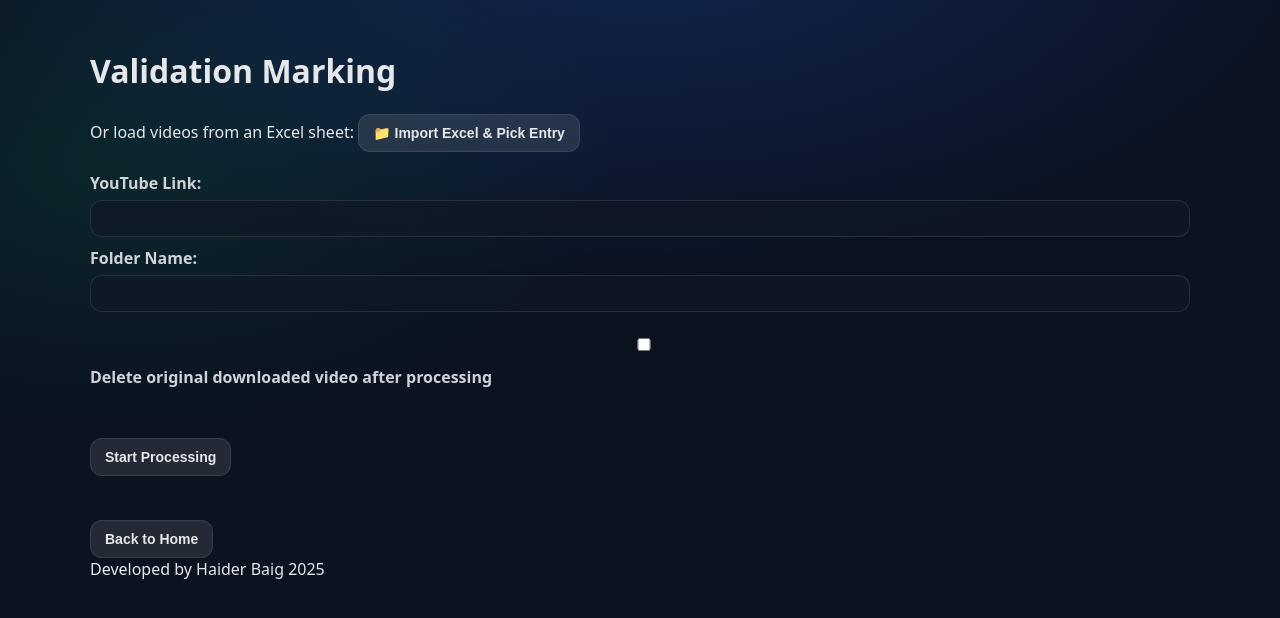
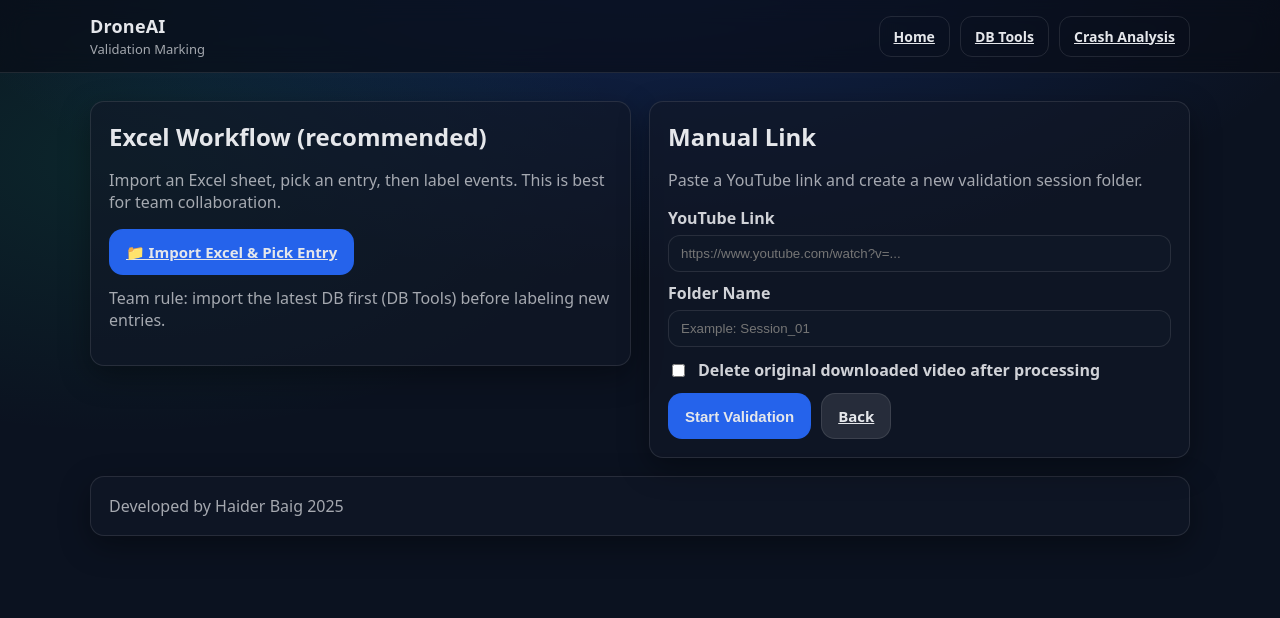
Before and after one commit to greatroboticslab/droneAI, a Flask app: page /validation_index in a window 1280 px wide. Shown: the top 618 px of the page. Run offline with Flask 3, Linux system fonts and the light colour scheme.

Commit message:
Update validation_index.html

```diff
--- a/LabelGUI/templates/validation_index.html
+++ b/LabelGUI/templates/validation_index.html
@@ -1,44 +1,79 @@
 <!DOCTYPE html>
-<html>
+<html lang="en">
 <head>
-    <title>Drone Crash Validation</title>
+  <meta charset="UTF-8" />
+  <meta name="viewport" content="width=device-width, initial-scale=1.0"/>
+  <title>DroneAI — Validation</title>
   <link rel="stylesheet" href="{{ url_for('static', filename='style.css') }}">
 </head>
 <body>
-<div class="container">
-    <h1>Validation Marking</h1>
 
-    <!-- Excel importer entry point -->
-    <p style="margin-bottom: 20px;">
-      Or load videos from an Excel sheet:
-      <a href="/import_excel">
-        <button type="button">📁 Import Excel & Pick Entry</button>
-      </a>
+<header class="topbar">
+  <div class="topbar-inner">
+    <div class="brand">
+      <div class="brand__title">DroneAI</div>
+      <div class="brand__subtitle">Validation Marking</div>
+    </div>
+
+    <div class="nav-actions">
+      <a class="btn btn--ghost" href="/">Home</a>
+      <a class="btn btn--ghost" href="/db_tools">DB Tools</a>
+      <a class="btn btn--ghost" href="/crash_analysis">Crash Analysis</a>
+    </div>
+  </div>
+</header>
+
+<main class="container">
+  <div class="grid grid--2">
+
+    <!-- Excel flow -->
+    <section class="card">
+      <h2>Excel Workflow (recommended)</h2>
+      <p class="muted">
+        Import an Excel sheet, pick an entry, then label events. This is best for team collaboration.
       </p>
 
+      <div class="actions actions--big">
+        <a class="btn btn--primary" href="/import_excel">📁 Import Excel & Pick Entry</a>
+      </div>
+
+      <p class="muted" style="margin-top:12px;">
+        Team rule: import the latest DB first (DB Tools) before labeling new entries.
+      </p>
+    </section>
+
+    <!-- Manual flow -->
+    <section class="card">
+      <h2>Manual Link</h2>
+      <p class="muted">Paste a YouTube link and create a new validation session folder.</p>
+
       <form method="POST" action="/validation_index">
-        <label for="youtube_link">YouTube Link:</label>
-        <input type="text" id="youtube_link" name="youtube_link" required>
+        <label for="youtube_link">YouTube Link</label>
+        <input type="text" id="youtube_link" name="youtube_link" placeholder="https://www.youtube.com/watch?v=..." required>
 
-        <label for="folder_name">Folder Name:</label>
-        <input type="text" id="folder_name" name="folder_name" required>
+        <label for="folder_name">Folder Name</label>
+        <input type="text" id="folder_name" name="folder_name" placeholder="Example: Session_01" required>
 
-        <br><br>
-        <input type="checkbox" id="delete_original" name="delete_original">
-        <label for="delete_original">Delete original downloaded video after processing</label>
-        <br><br>
+        <label style="margin-top:12px; display:flex; gap:10px; align-items:center;">
+          <input type="checkbox" id="delete_original" name="delete_original" style="width:auto;">
+          Delete original downloaded video after processing
+        </label>
 
-        <button type="submit">Start Processing</button>
+        <div class="actions actions--big">
+          <button class="btn btn--primary" type="submit">Start Validation</button>
+          <a class="btn btn--secondary" href="/">Back</a>
+        </div>
       </form>
+    </section>
 
-    <br><br>
-    <a href="/">
-        <button type="button">Back to Home</button>
-    </a>
+  </div>
 
-    <div class="page-footer">
+  <div class="card" style="margin-top:18px;">
+    <p class="muted" style="margin:0;">
       Developed by Haider Baig 2025
+    </p>
   </div>
-</div>
+</main>
+
 </body>
 </html>
```
Lines whose indentation alone changed are shown as unchanged.
